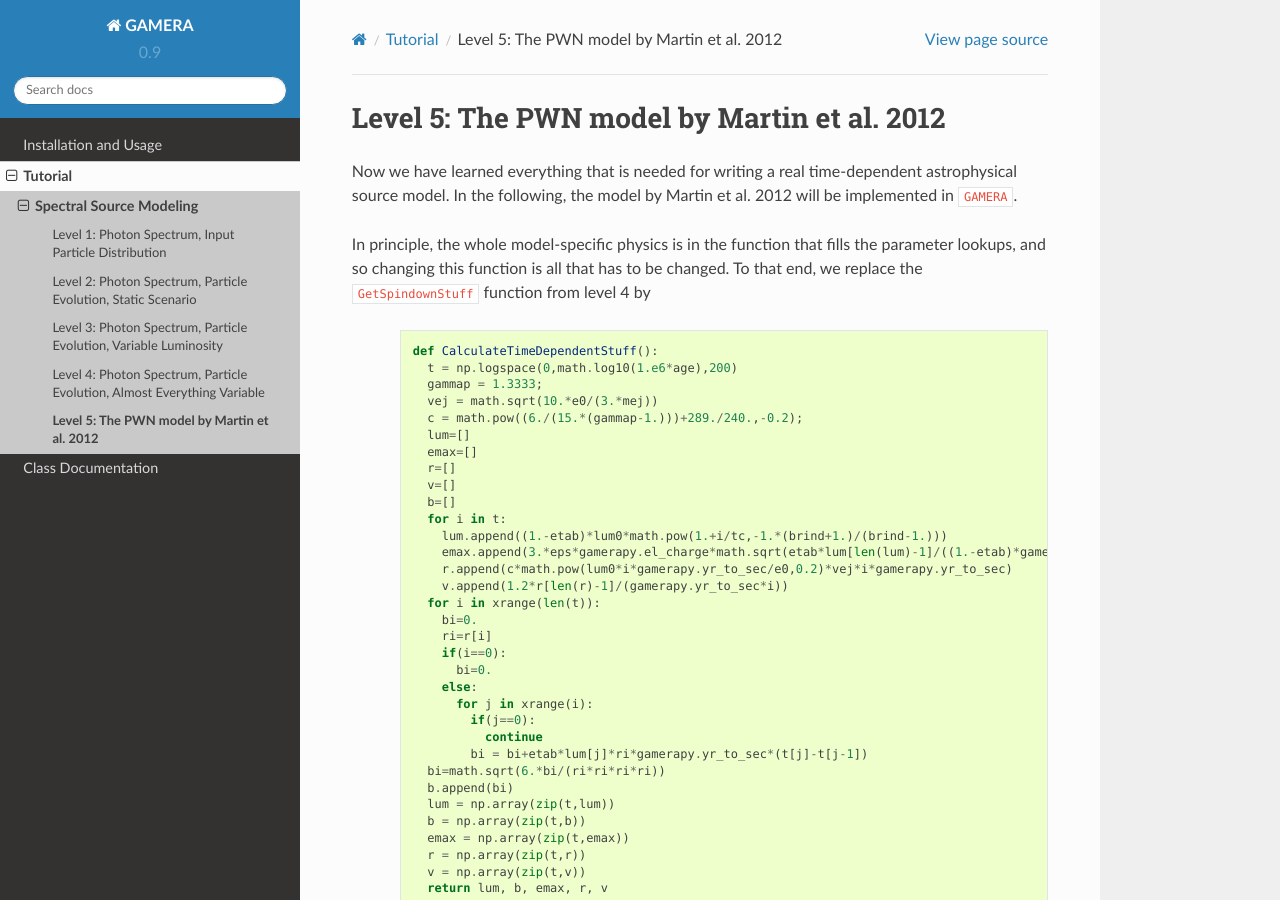
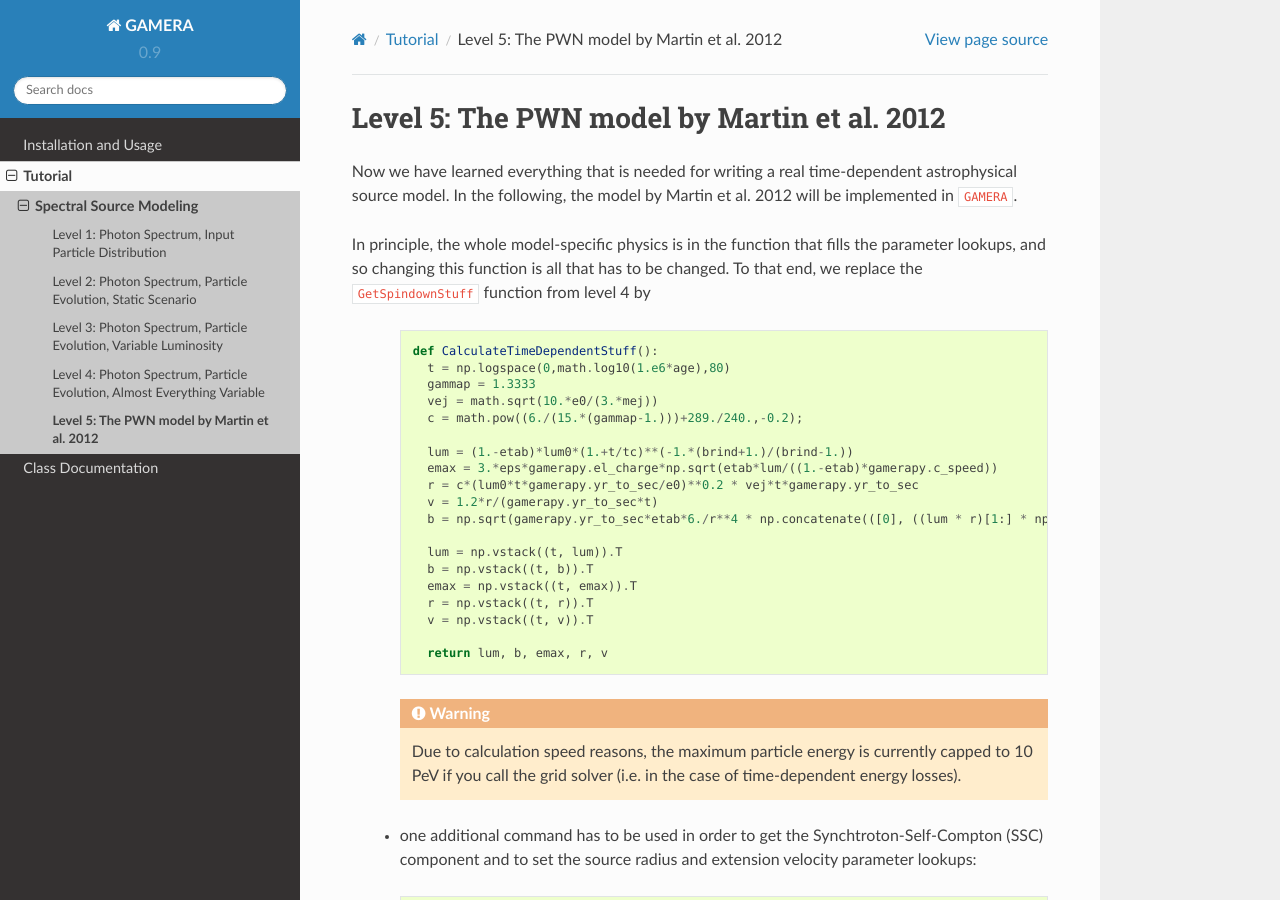
Before and after one commit to libgamera/GAMERA, a Sphinx documentation site: the page built from docu/sphinx/source/tutorial_MartinPWN.rst, in a window 1280 px wide and 900 px high. Built offline with Sphinx 7.4.7 and the Read the Docs theme 2.0.0, drawn with Linux system fonts in a browser that asks for light colours.

Commit message:
updated docu

```diff
--- a/docu/sphinx/source/tutorial_MartinPWN.rst
+++ b/docu/sphinx/source/tutorial_MartinPWN.rst
@@ -12,37 +12,23 @@ To that end, we replace the ``GetSpindownStuff`` function from level 4 by
   .. sourcecode:: python
 
     def CalculateTimeDependentStuff():
-      t = np.logspace(0,math.log10(1.e6*age),200)
-      gammap = 1.3333;
+      t = np.logspace(0,math.log10(1.e6*age),80)
+      gammap = 1.3333
       vej = math.sqrt(10.*e0/(3.*mej))
       c = math.pow((6./(15.*(gammap-1.)))+289./240.,-0.2);
-      lum=[]
-      emax=[]
-      r=[]
-      v=[]
-      b=[]
-      for i in t:
-        lum.append((1.-etab)*lum0*math.pow(1.+i/tc,-1.*(brind+1.)/(brind-1.)))
-        emax.append(3.*eps*gamerapy.el_charge*math.sqrt(etab*lum[len(lum)-1]/((1.-etab)*gamerapy.c_speed)))
-        r.append(c*math.pow(lum0*i*gamerapy.yr_to_sec/e0,0.2)*vej*i*gamerapy.yr_to_sec)
-        v.append(1.2*r[len(r)-1]/(gamerapy.yr_to_sec*i))
-      for i in xrange(len(t)):
-        bi=0.
-        ri=r[i]
-        if(i==0):
-          bi=0.
-        else:
-          for j in xrange(i):
-            if(j==0):
-              continue
-            bi = bi+etab*lum[j]*ri*gamerapy.yr_to_sec*(t[j]-t[j-1])
-      bi=math.sqrt(6.*bi/(ri*ri*ri*ri))
-      b.append(bi)
-      lum = np.array(zip(t,lum))
-      b = np.array(zip(t,b))
-      emax = np.array(zip(t,emax))
-      r = np.array(zip(t,r))
-      v = np.array(zip(t,v))
+
+      lum = (1.-etab)*lum0*(1.+t/tc)**(-1.*(brind+1.)/(brind-1.))
+      emax = 3.*eps*gamerapy.el_charge*np.sqrt(etab*lum/((1.-etab)*gamerapy.c_speed))
+      r = c*(lum0*t*gamerapy.yr_to_sec/e0)**0.2 * vej*t*gamerapy.yr_to_sec
+      v = 1.2*r/(gamerapy.yr_to_sec*t)
+      b = np.sqrt(gamerapy.yr_to_sec*etab*6./r**4 * np.concatenate(([0], ((lum * r)[1:] * np.diff(t)).cumsum())))
+
+      lum = np.vstack((t, lum)).T
+      b = np.vstack((t, b)).T
+      emax = np.vstack((t, emax)).T
+      r = np.vstack((t, r)).T
+      v = np.vstack((t, v)).T
+
       return lum, b, emax, r, v
 
 
```
Also changed, not shown: docu/sphinx/source/tutorial_dyn_sc_evo.rst (+3 -7 lines).
